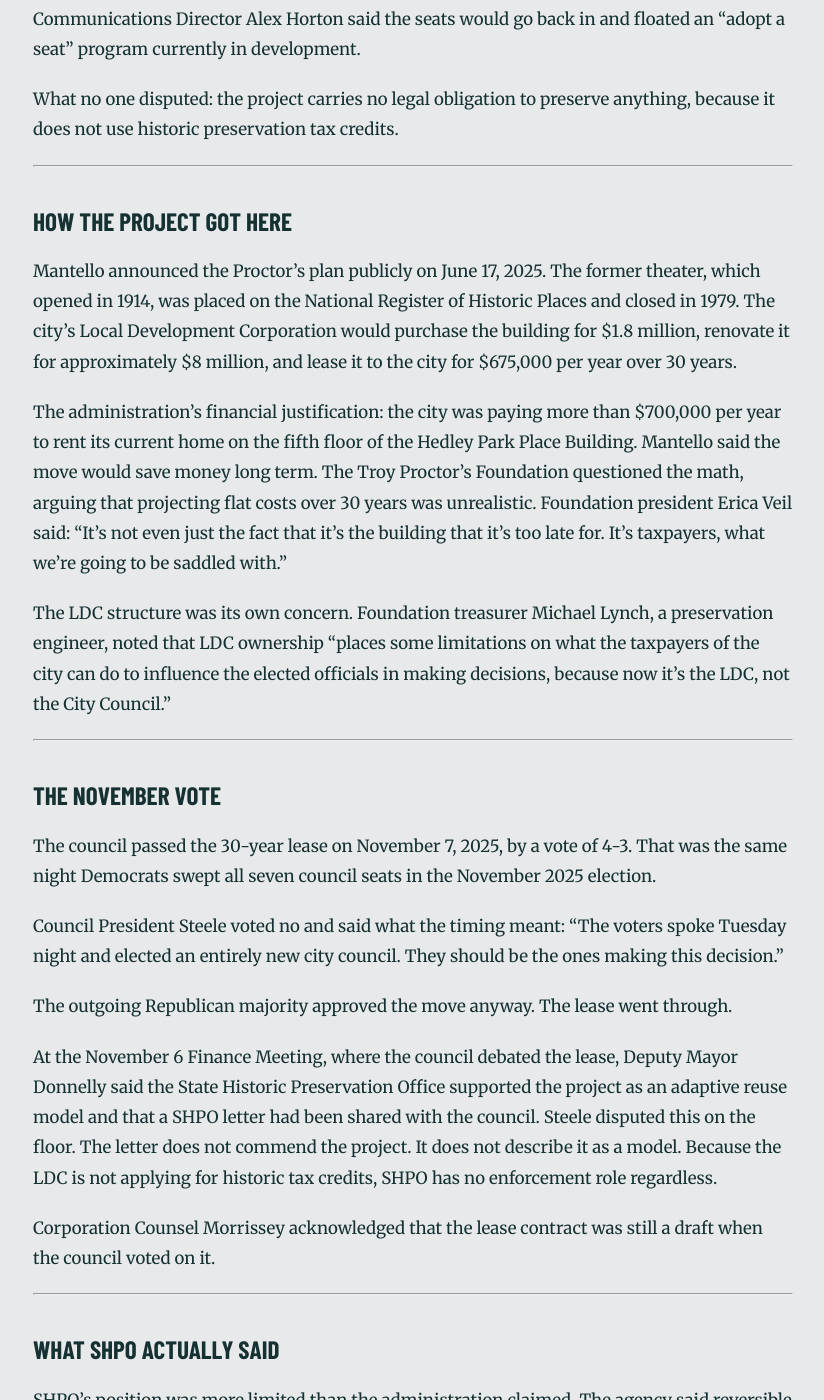
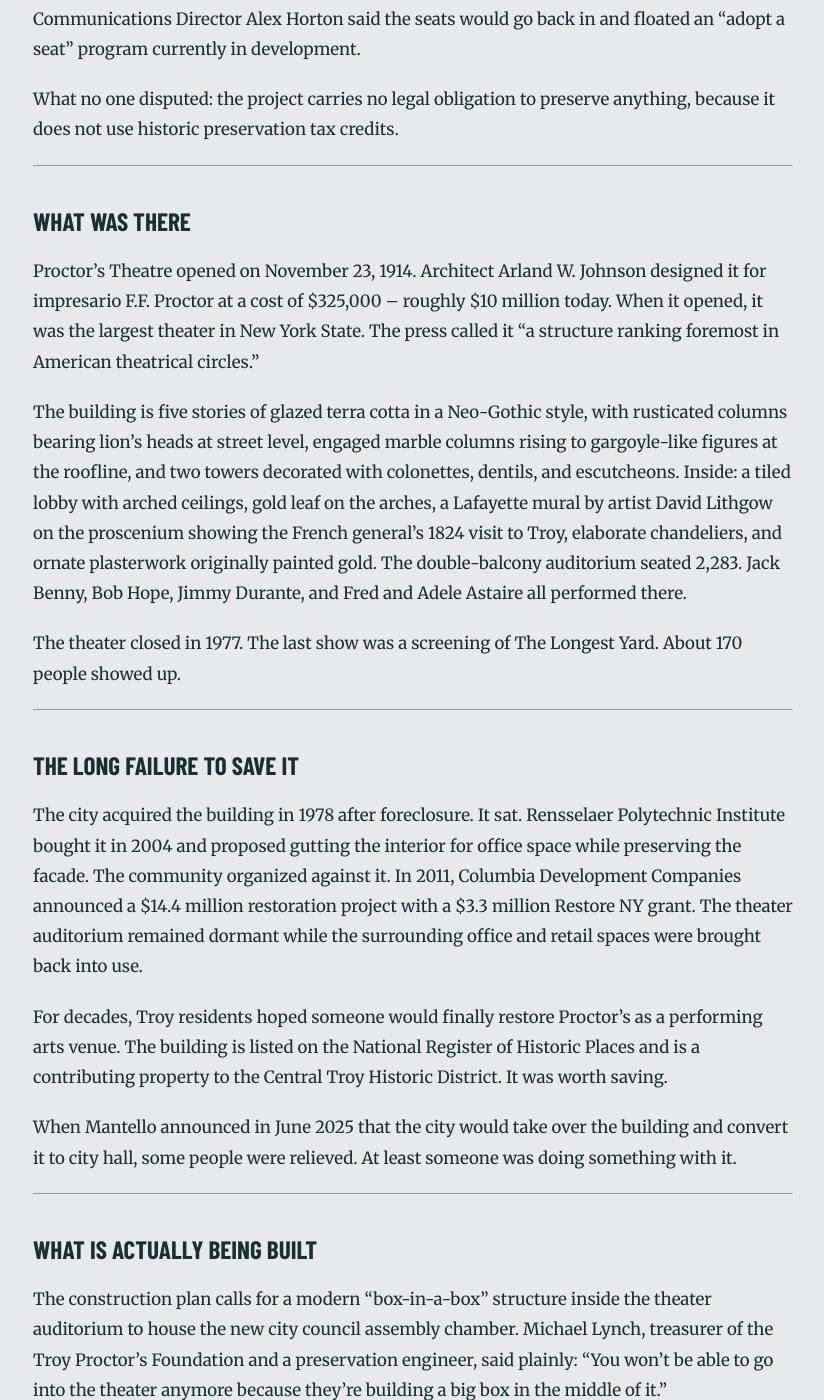
Before and after one commit to MdevitSEC/the-mantello-record, a Jekyll site: the page built from _posts/2025-12-17-proctors-theater-seat-removal.md, in a window 1280 px wide and 1400 px high, scrolled down 446 px. Shown: the whole window, without its empty margins (227-1051 px from the left). Built offline with Jekyll 4.4.1, drawn with Linux system fonts in a browser that asks for light colours; some web fonts are replaced; some of the changed text lies outside the part shown.

Commit message:
Add Proctors historic context -- 1914 architecture, performers, RPI battle, box-in-box vs preservation claims
Co-Authored-By: Claude Sonnet 4.6 <noreply@anthropic.com>

```diff
--- a/_posts/2025-12-17-proctors-theater-seat-removal.md
+++ b/_posts/2025-12-17-proctors-theater-seat-removal.md
@@ -13,52 +13,70 @@ What no one disputed: the project carries no legal obligation to preserve anythi
 
 ---
 
-## How the Project Got Here
+## What Was There
 
-Mantello announced the Proctor's plan publicly on June 17, 2025. The former theater, which opened in 1914, was placed on the National Register of Historic Places and closed in 1979. The city's Local Development Corporation would purchase the building for $1.8 million, renovate it for approximately $8 million, and lease it to the city for $675,000 per year over 30 years.
+Proctor's Theatre opened on November 23, 1914. Architect Arland W. Johnson designed it for impresario F.F. Proctor at a cost of $325,000 -- roughly $10 million today. When it opened, it was the largest theater in New York State. The press called it "a structure ranking foremost in American theatrical circles."
 
-The administration's financial justification: the city was paying more than $700,000 per year to rent its current home on the fifth floor of the Hedley Park Place Building. Mantello said the move would save money long term. The Troy Proctor's Foundation questioned the math, arguing that projecting flat costs over 30 years was unrealistic. Foundation president Erica Veil said: "It's not even just the fact that it's the building that it's too late for. It's taxpayers, what we're going to be saddled with."
+The building is five stories of glazed terra cotta in a Neo-Gothic style, with rusticated columns bearing lion's heads at street level, engaged marble columns rising to gargoyle-like figures at the roofline, and two towers decorated with colonettes, dentils, and escutcheons. Inside: a tiled lobby with arched ceilings, gold leaf on the arches, a Lafayette mural by artist David Lithgow on the proscenium showing the French general's 1824 visit to Troy, elaborate chandeliers, and ornate plasterwork originally painted gold. The double-balcony auditorium seated 2,283. Jack Benny, Bob Hope, Jimmy Durante, and Fred and Adele Astaire all performed there.
 
-The LDC structure was its own concern. Foundation treasurer Michael Lynch, a preservation engineer, noted that LDC ownership "places some limitations on what the taxpayers of the city can do to influence the elected officials in making decisions, because now it's the LDC, not the City Council."
+The theater closed in 1977. The last show was a screening of The Longest Yard. About 170 people showed up.
 
 ---
 
-## The November Vote
+## The Long Failure to Save It
 
-The council passed the 30-year lease on November 7, 2025, by a vote of 4-3. That was the same night Democrats swept all seven council seats in the November 2025 election.
+The city acquired the building in 1978 after foreclosure. It sat. Rensselaer Polytechnic Institute bought it in 2004 and proposed gutting the interior for office space while preserving the facade. The community organized against it. In 2011, Columbia Development Companies announced a $14.4 million restoration project with a $3.3 million Restore NY grant. The theater auditorium remained dormant while the surrounding office and retail spaces were brought back into use.
 
-Council President Steele voted no and said what the timing meant: "The voters spoke Tuesday night and elected an entirely new city council. They should be the ones making this decision."
+For decades, Troy residents hoped someone would finally restore Proctor's as a performing arts venue. The building is listed on the National Register of Historic Places and is a contributing property to the Central Troy Historic District. It was worth saving.
 
-The outgoing Republican majority approved the move anyway. The lease went through.
-
-At the November 6 Finance Meeting, where the council debated the lease, Deputy Mayor Donnelly said the State Historic Preservation Office supported the project as an adaptive reuse model and that a SHPO letter had been shared with the council. Steele disputed this on the floor. The letter does not commend the project. It does not describe it as a model. Because the LDC is not applying for historic tax credits, SHPO has no enforcement role regardless.
-
-Corporation Counsel Morrissey acknowledged that the lease contract was still a draft when the council voted on it.
+When Mantello announced in June 2025 that the city would take over the building and convert it to city hall, some people were relieved. At least someone was doing something with it.
 
 ---
 
-## What SHPO Actually Said
+## What Is Actually Being Built
 
-SHPO's position was more limited than the administration claimed. The agency said reversible work would have no impact on the historic property. The city took that statement to mean its work was being done reversibly and characterized SHPO's response as endorsement.
+The construction plan calls for a modern "box-in-a-box" structure inside the theater auditorium to house the new city council assembly chamber. Michael Lynch, treasurer of the Troy Proctor's Foundation and a preservation engineer, said plainly: "You won't be able to go into the theater anymore because they're building a big box in the middle of it."
 
-Lynch identified the gap: "The city took that and said, 'we are doing it reversibly,' and that's where there's a disconnect."
+The gilded plasterwork. The Lafayette mural. The double balconies. The space where Benny and Hope performed. None of it gone -- just sealed off inside a government office building, inaccessible to the public.
 
-The construction plan involves building a modern "box-in-a-box" structure inside the theater to house the new assembly chamber. Lynch put it directly: "You won't be able to go into the theater anymore because they're building a big box in the middle of it."
+RPI proposed something similar in 2004. The community fought it and won. What's being built now is the same outcome, dressed in different language.
+
+---
+
+## The SHPO Letter
+
+The administration said the State Historic Preservation Office endorsed the project as an adaptive reuse model. Deputy Mayor Donnelly told the council at the November 6 Finance Meeting that a SHPO letter had been shared demonstrating that support.
+
+Council President Steele disputed this on the floor. The letter does not commend the project. It does not call it a model.
+
+What SHPO actually said: reversible work would have no impact on the historic property. The administration's interpretation was that they were doing the work reversibly and that SHPO had therefore blessed it. Lynch identified the gap: "The city took that and said, 'we are doing it reversibly,' and that's where there's a disconnect."
+
+Because the LDC is not applying for historic tax credits, SHPO has no enforcement role regardless. The administration can call it preservation without any legal obligation to preserve.
+
+---
+
+## How the Lease Passed
+
+The council voted 4-3 on November 7, 2025, to approve the 30-year lease -- $675,000 per year to the LDC. That was the same night Democrats swept all seven council seats.
+
+Steele voted no. "The voters spoke Tuesday night and elected an entirely new city council," she said. "They should be the ones making this decision." The outgoing Republican majority approved the move anyway.
+
+Corporation Counsel Morrissey acknowledged at the November 6 meeting that the lease contract was still a draft when the council voted on it.
 
 ---
 
 ## The Numbers and the Lawsuit
 
-Total bonding authorization: $12.5 million, with a guaranteed maximum price of $10.6 million, coming in about $1 million under the original projection. Council President Steele flagged a $1.6 million furniture purchase at the December 17 meeting where the seat photos circulated.
+Building purchase: $1.8 million through the LDC. Renovations: approximately $8 million. Guaranteed maximum price: $10.6 million. Bonding authorization: $12.5 million. The administration justified the cost by noting the city was paying more than $700,000 per year to rent its current space in the Hedley Park Place Building. Steele flagged a separate $1.6 million furniture purchase at the December 17 meeting where the seat photos circulated.
 
-The LDC received the deed on December 23, 2025, six days after the seat photos appeared. Mantello's target opening date: January 1, 2027.
+The LDC structure drew its own concern. Lynch noted that LDC ownership "places some limitations on what the taxpayers of the city can do to influence the elected officials in making decisions, because now it's the LDC, not the City Council." Foundation president Erica Veil challenged the 30-year financial projection: "It's not even just the fact that it's the building that it's too late for. It's taxpayers, what we're going to be saddled with."
 
-The Troy Proctor's Foundation filed a 91-page lawsuit against the LDC on February 14, 2026. The suit alleged SEQRA violations, insufficient environmental review, and irreversible damage to the building's historic character. It also flagged undisclosed material risks: asbestos, lead paint, and 1914-era steel beams. The foundation sought to halt all construction until a proper review was completed.
+The Troy Proctor's Foundation filed a 91-page lawsuit against the LDC on February 14, 2026, alleging SEQRA violations and irreversible damage to the building's historic character. The suit flagged undisclosed material risks: asbestos, lead paint, and 1914-era steel beams. The foundation sought to halt all construction until a proper environmental review was completed.
 
 ---
 
-**Partisan angle:** The lease passed 4-3 on the night the voters replaced the majority that approved it. The administration told the council SHPO endorsed the project. SHPO said reversible work has no impact; the administration called that an endorsement. The seats were pulled before the new council was sworn in.
+**Partisan angle:** The community spent decades fighting for Proctor's. They beat back RPI's office conversion in the early 2000s. Mantello sold city hall as the building's salvation. What's going up inside the auditorium is a government office box. The administration called it preservation. The only thing legally required to be preserved is the facade.
 
 ---
 
-*Sources: [WAMC, December 17, 2025](https://www.wamc.org/news/2025-12-17/seat-removal-at-troys-proctors-theater-sparks-debate-as-city-works-to-relocate-city-hall); [WAMC, December 18, 2025](https://www.wamc.org/2025-12-18/troy-based-nonprofit-says-it-plans-to-sue-troy-over-city-hall-relocation); [CBS6, lawsuit](https://cbs6albany.com/news/local/lawsuit-filed-over-plan-to-turn-proctors-theatre-into-troy-city-hall); [CBS6, acquisition](https://cbs6albany.com/news/local/troy-takes-control-of-proctors-theatre-as-critics-raise-transparency-concerns); [Spectrum News, November 5, 2025](https://spectrumlocalnews.com/nys/capital-region/news/2025/11/05/troy-council-pushing-forward-with-vote-on-new-city-hall-lease); [WAMC, June 17, 2025](https://www.wamc.org/news/2025-06-17/were-doing-it-troy-mayor-carmella-mantello-announces-future-home-for-city-hall-former-proctors-theater); Troy City Council Finance and Regular Meeting, November 6, 2025 (transcript)*
+*Sources: [WAMC, December 17, 2025](https://www.wamc.org/news/2025-12-17/seat-removal-at-troys-proctors-theater-sparks-debate-as-city-works-to-relocate-city-hall); [WAMC, December 18, 2025](https://www.wamc.org/2025-12-18/troy-based-nonprofit-says-it-plans-to-sue-troy-over-city-hall-relocation); [CBS6, lawsuit](https://cbs6albany.com/news/local/lawsuit-filed-over-plan-to-turn-proctors-theatre-into-troy-city-hall); [CBS6, acquisition](https://cbs6albany.com/news/local/troy-takes-control-of-proctors-theatre-as-critics-raise-transparency-concerns); [Spectrum News, November 5, 2025](https://spectrumlocalnews.com/nys/capital-region/news/2025/11/05/troy-council-pushing-forward-with-vote-on-new-city-hall-lease); [WAMC, June 17, 2025](https://www.wamc.org/news/2025-06-17/were-doing-it-troy-mayor-carmella-mantello-announces-future-home-for-city-hall-former-proctors-theater); [Wikipedia, Proctor's Theater](https://en.wikipedia.org/wiki/Proctor%27s_Theater_(Troy,_New_York)); [After the Final Curtain](https://afterthefinalcurtain.net/2012/06/11/proctors-troy-theatre/); Troy City Council Finance and Regular Meeting, November 6, 2025 (transcript)*
```
